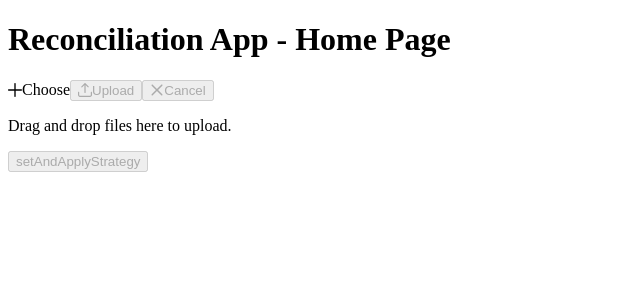
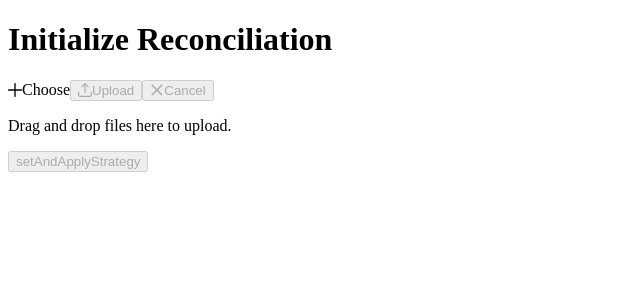
Before and after one commit to achrefbenmbarek1/assetReconcilerFrontend, a Next.js app: page / in a window 1280 px wide. Shown: the top 300 px of the page, without its empty margins (0-640 px from the left). Built offline with nearby package versions, Linux system fonts and the light colour scheme.

Commit message:
another minor refactoring

```diff
--- a/pages/index.js
+++ b/pages/index.js
@@ -19,7 +19,7 @@ function HomePage() {
 
   return (
     <div>
-      <h1>Reconciliation App - Home Page</h1>
+      <h1>Initialize Reconciliation</h1>
       <FileUploader onUploadSuccess={handleUploadSuccess} />
       {isSuccessfullyUploaded
         ? <button onClick={handleButtonClick}>setAndApplyStrategy</button>
```
